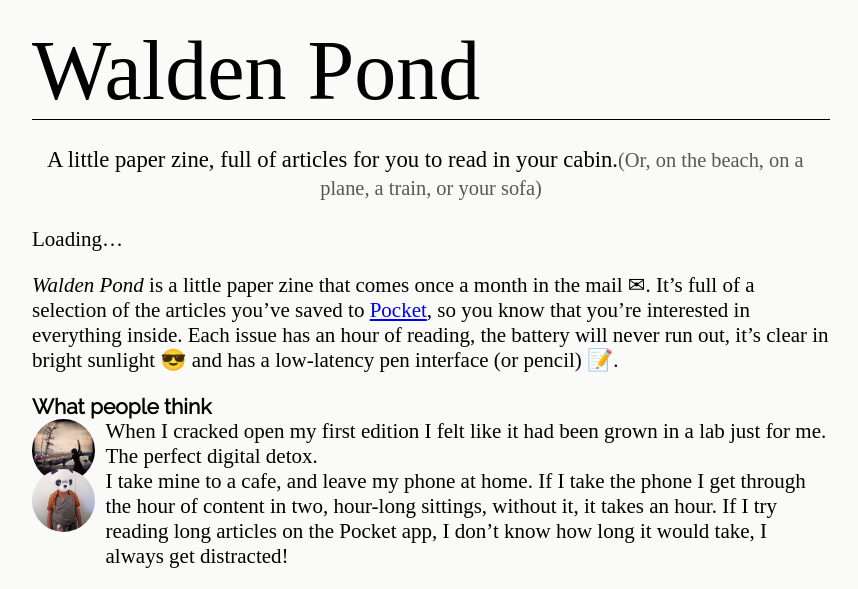
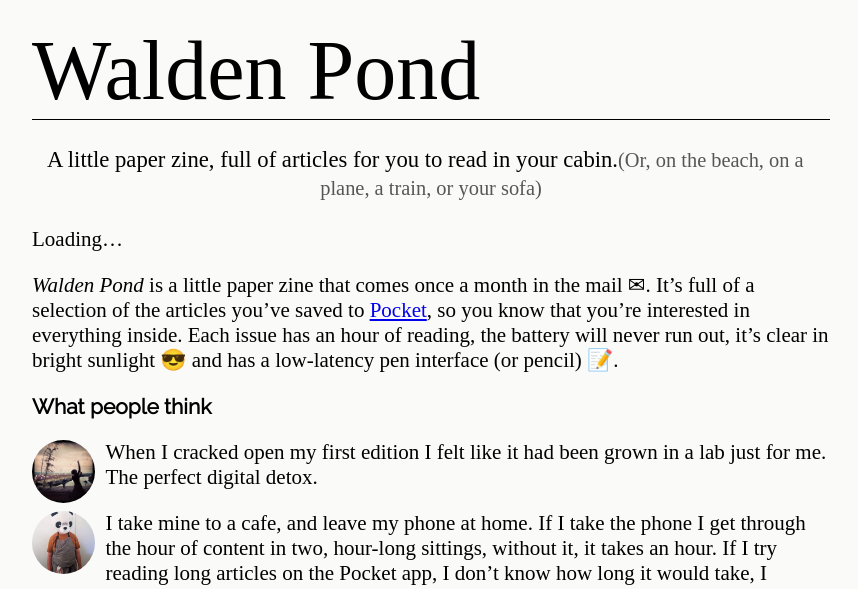
Before and after one commit to notionparallax/wp2frontEnd, a Jekyll site: the page built from index.md, in a window 1280 px wide. Shown: the part 819-1408 px from the top of the page, without its empty margins (209-1067 px from the left). Built offline with Jekyll 4.4.1, drawn with Linux system fonts in a browser that asks for light colours; some web fonts are replaced; comment, search, counter and statistics services are not loaded.

Commit message:
neaten up the stories on the index page

```diff
--- a/css/main.css
+++ b/css/main.css
@@ -216,6 +216,18 @@
   padding: 0 1em;
 }
 
+.long-story {
+  column-width: 17em;
+}
+.long-story h2 {
+  column-span: all;
+}
+.what-is-pocket img {
+  display: inline;
+  height: 1em;
+  transform: translateY(0.2em) scale(1.5) translateX(0em);
+  width: 6em;
+}
 .yeah-but-why img {
   width: 40%;
   float: right;
@@ -238,9 +250,9 @@
   margin-left: -3.5em;
   width: auto;
 }
-
 .use-case li {
   list-style-type: none;
+  margin: 1em 0;
   padding-left: 3.5em;
 }
 
```
